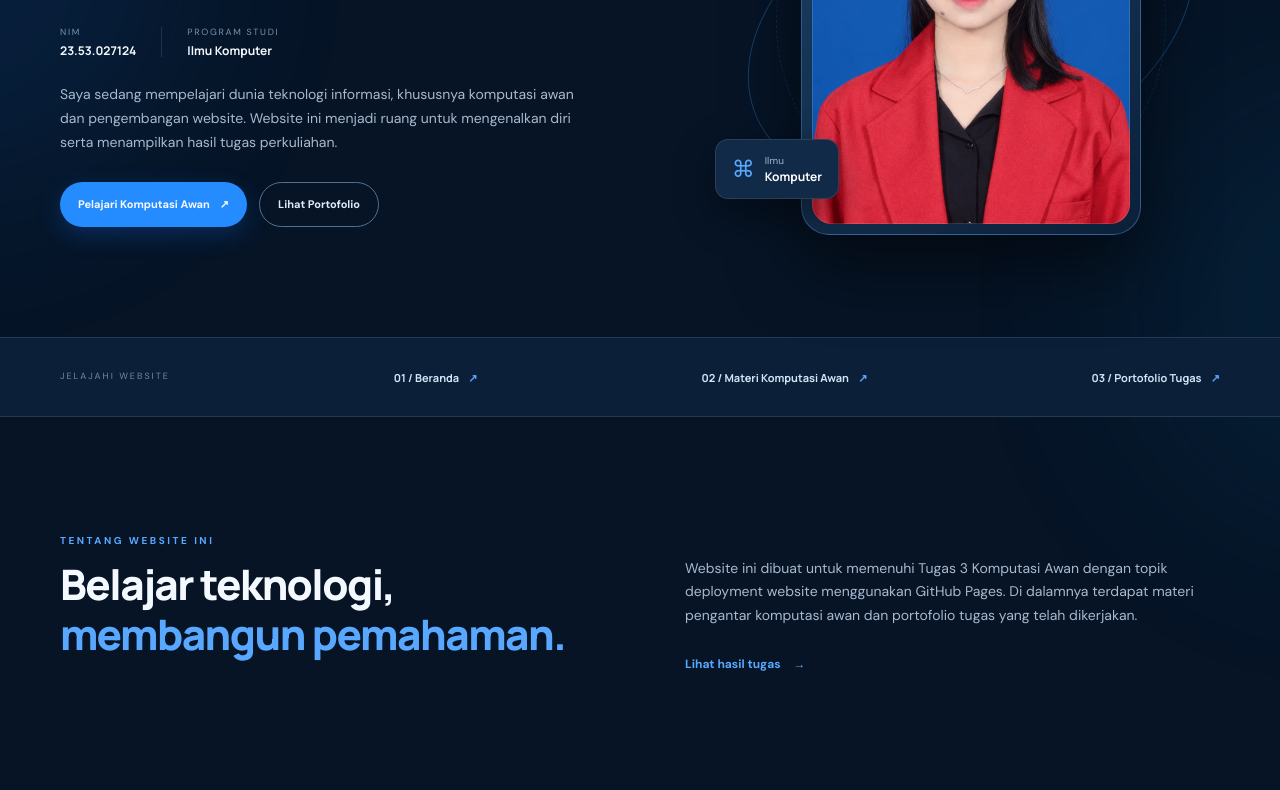
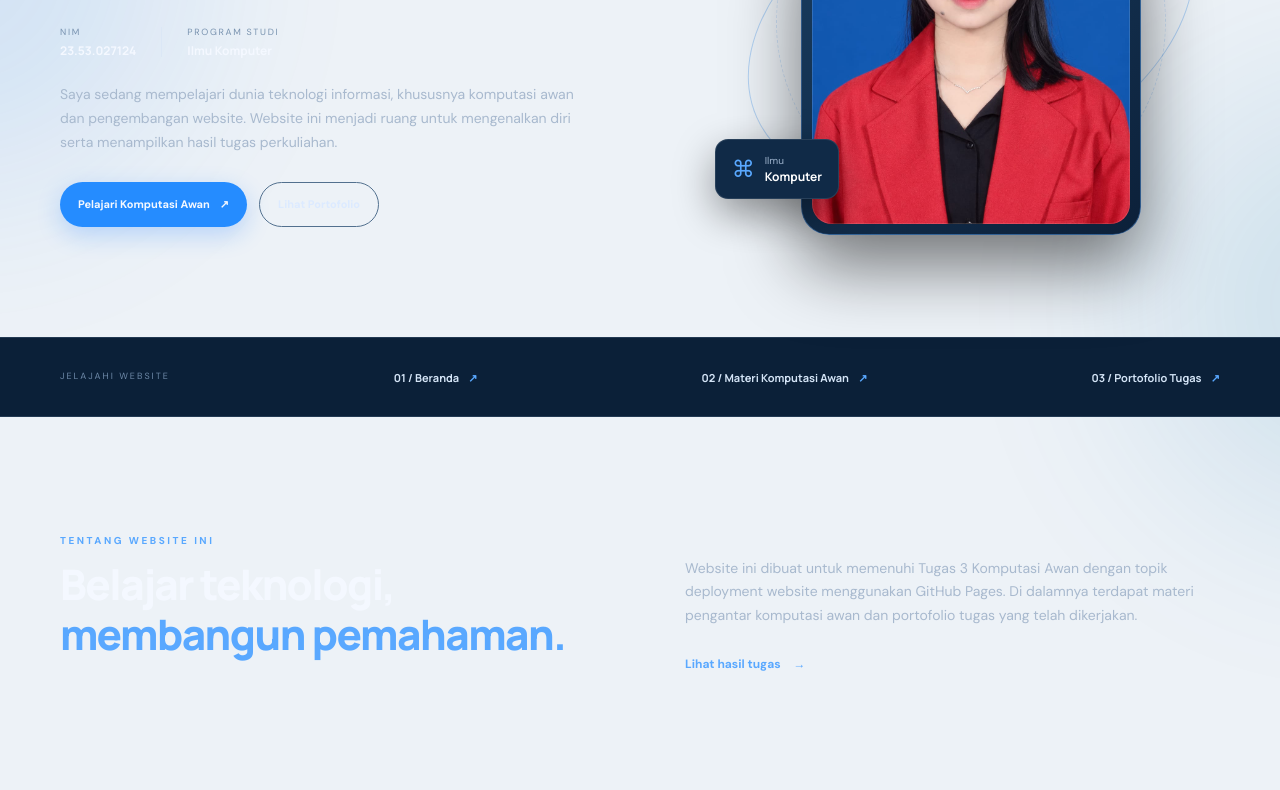
Before and after one commit to erni-yusnita/tugas-komputasi-awan, a plain HTML site: page index.html in a window 1280 px wide. Shown: the part 355-1145 px from the top of the page. Drawn offline with Linux system fonts and the light colour scheme.

Commit message:
Update style.css

```diff
--- a/assets/css/style.css
+++ b/assets/css/style.css
@@ -1,5 +1,5 @@
 :root {
-    --bg: #061426;
+    --bg: #EDF2F7;
     --bg2: #091d34;
     --panel: #0d2540;
     --panel2: #102c4b;
```
